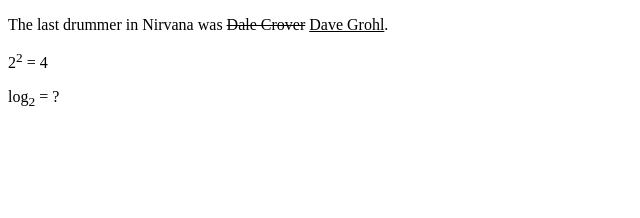
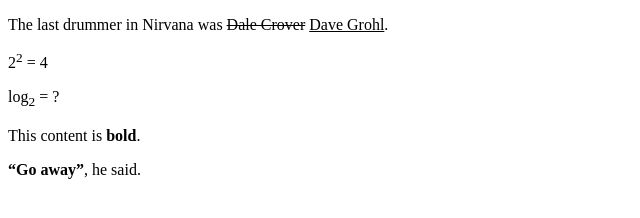
Before and after one commit to code-warrior/csci-ua.0004-week-04, a plain HTML site: page index.html in a window 1280 px wide. Shown: the whole page, without its empty margins (0-640 px from the left). Drawn offline with Linux system fonts and the light colour scheme.

Commit message:
Add example of <b>old and <strong> emphasis

```diff
--- a/index.html
+++ b/index.html
@@ -10,5 +10,7 @@
    <p>The last drummer in Nirvana was <del>Dale Crover</del> <ins>Dave Grohl</ins>.</p>
    <p>2<sup>2</sup> = 4</p>
    <p>log<sub>2</sub> = ?</p>
+   <p>This content is <b>bold</b>.</p>
+   <p><strong>“Go away”</strong>, he said.</p>
 </body>
 </html>
```
